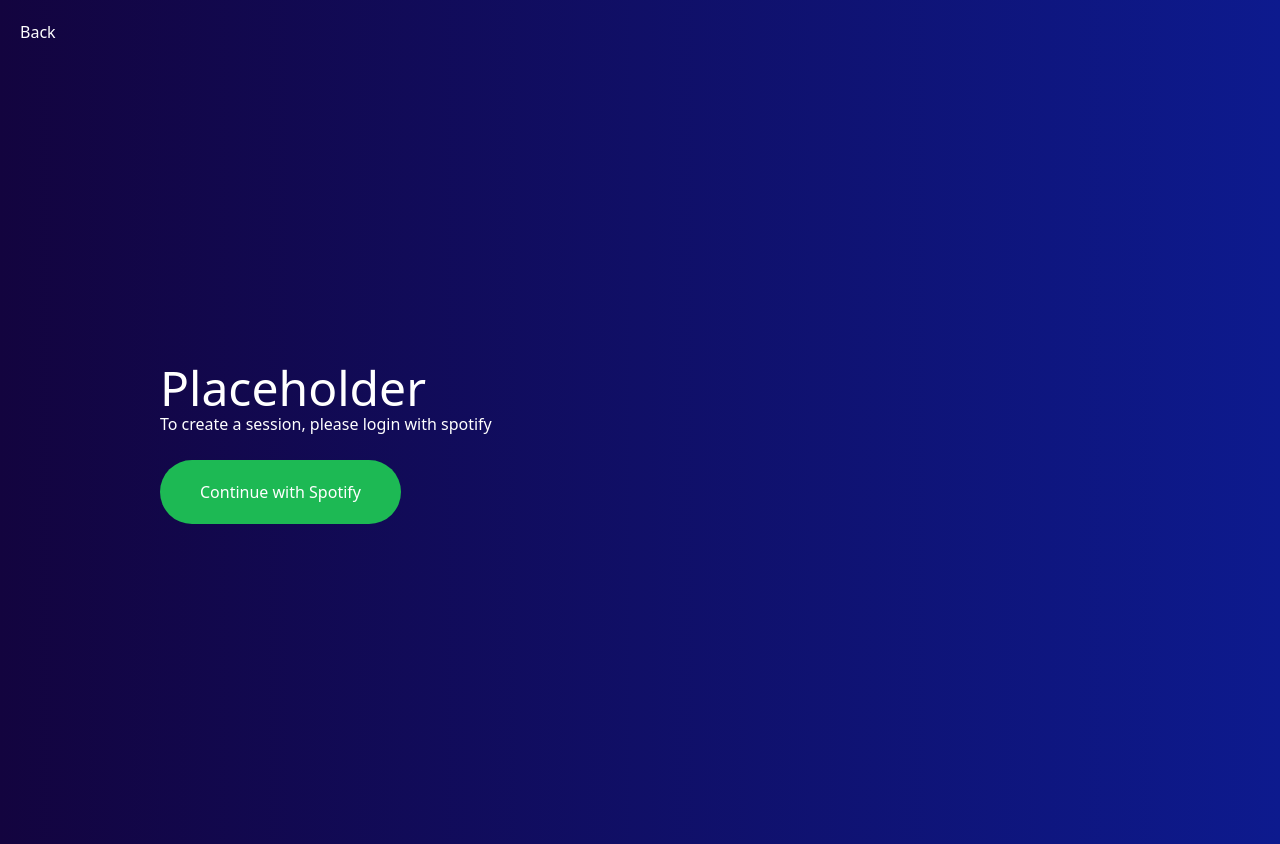
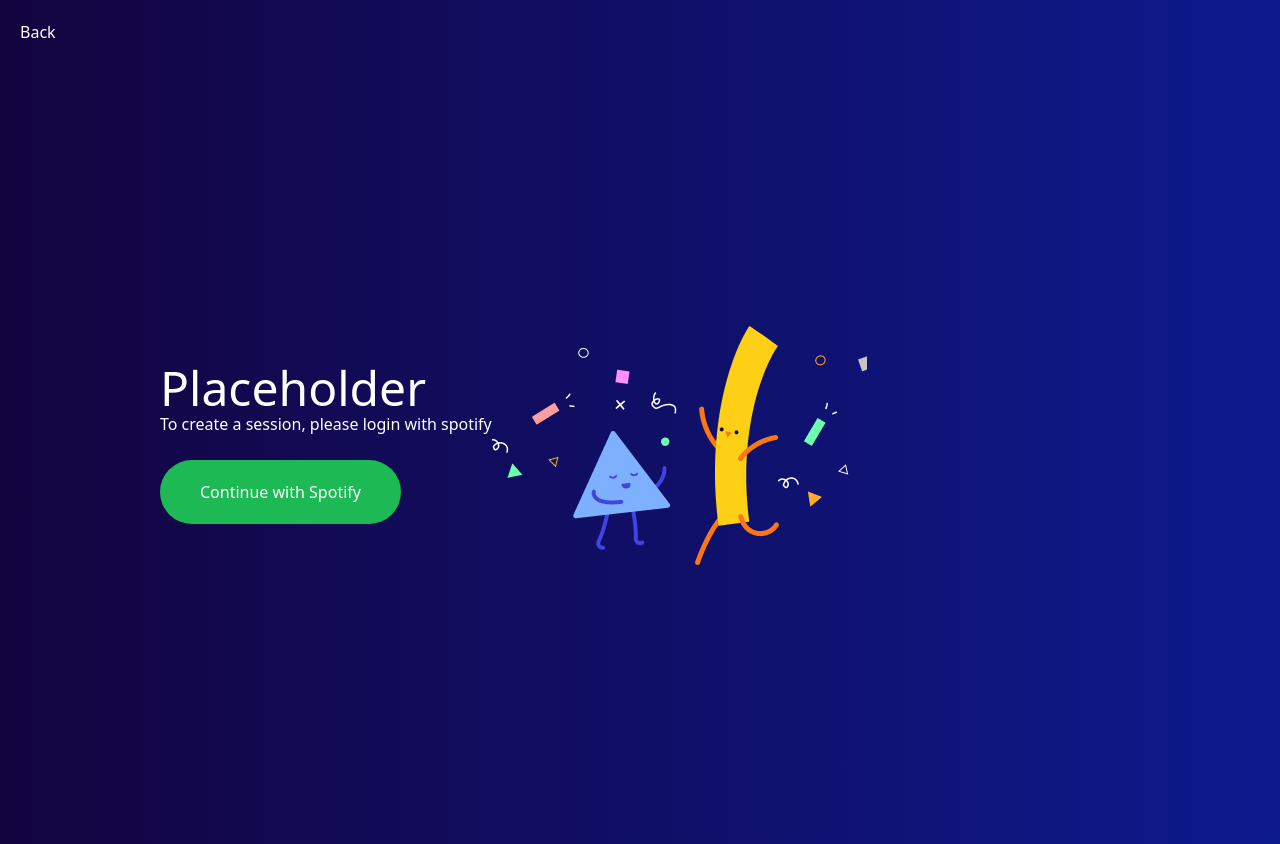
Before and after one commit to andresfm8/HTN2021, a React (Create React App) app in the folder client/: page /signin in a window 1280 px wide. Built offline with nearby package versions, Linux system fonts and the light colour scheme.

Commit message:
Add picture to Signin page

```diff
--- a/client/src/pages/signin/SignIn.js
+++ b/client/src/pages/signin/SignIn.js
@@ -1,5 +1,6 @@
 import React from 'react';
 import SignInComponent from '../../components/sign-in/SignIn';
+import Image from './Illustration.png';
 export default function SignIn () {
 	return (
 		<div className="flex flex-wrap h-screen bg-gradient-to-r from-blue-dark to-blue-light">
@@ -10,6 +11,7 @@
 				<div className="ml-6 lg:ml-40">
 					<SignInComponent />
 				</div>
+				<img src={Image} className="hidden md:inline-flex" />
 			</div>
 		</div>
 	);
```
Also changed, not shown: client/src/pages/signin/Illustration.png (added), 1 other file (tests, documents, lock files or other folders).
